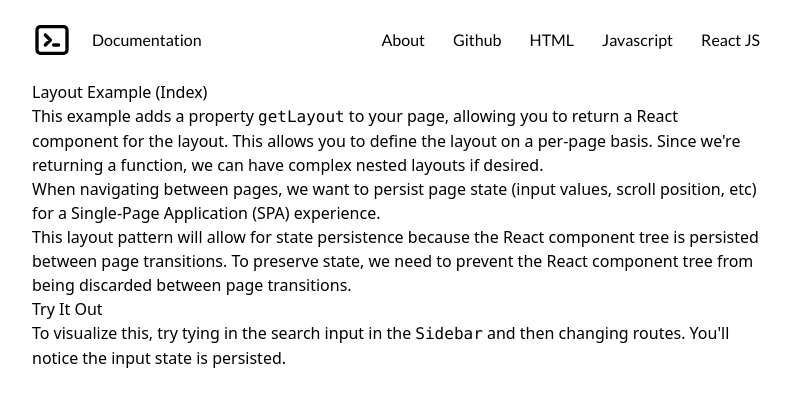
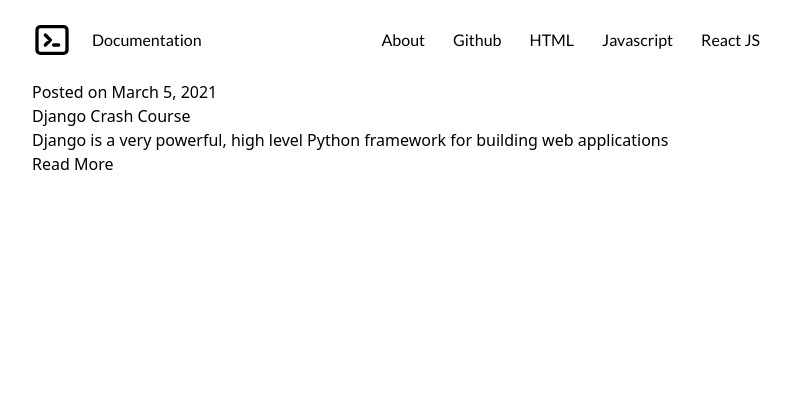
Before and after one commit to mhanifmuhsin/documentation, a Next.js app: page / in a window 1280 px wide. Shown: the top 402 px of the page, without its empty margins (244-1035 px from the left). Built offline with nearby package versions, Linux system fonts and the light colour scheme.

Commit message:
:hammer:Add sample post

```diff
--- /dev/null
+++ b/components/Posts.js
@@ -0,0 +1,19 @@
+import Link from 'next/link'
+
+export default function Post({ post }) {
+  return (
+    <div className='card'>
+      {/* <img src={post.frontmatter.cover_image} alt='' /> */}
+
+      <div className='post-date'>Posted on {post.frontmatter.date}</div>
+
+      <h3>{post.frontmatter.title}</h3>
+
+      <p>{post.frontmatter.excerpt}</p>
+
+      <Link href={`/blog/${post.slug}`}>
+        <a className='btn'>Read More</a>
+      </Link>
+    </div>
+  )
+}
--- /dev/null
+++ b/pages/blog/[slug].js
@@ -0,0 +1,59 @@
+import fs from 'fs'
+import path from 'path'
+import matter from 'gray-matter'
+import marked from 'marked'
+import Link from 'next/link'
+
+export default function PostPage({
+    frontmatter: { title, date, cover_image },
+    slug,
+    content,
+}) {
+    return (
+        <>
+            <Link href='/'>
+                <a className='btn btn-back'>Go Back</a>
+            </Link>
+            <div className='card card-page'>
+                <h1 className='post-title'>{title}</h1>
+                <div className='post-date'>Posted on {date}</div>
+                {/* <img src={cover_image} alt='' /> */}
+                <div className='post-body'>
+                    <div dangerouslySetInnerHTML={{ __html: marked(content) }}></div>
+                </div>
+            </div>
+        </>
+    )
+}
+
+export async function getStaticPaths() {
+    const files = fs.readdirSync(path.join('posts'))
+
+    const paths = files.map((filename) => ({
+        params: {
+            slug: filename.replace('.md', ''),
+        },
+    }))
+
+    return {
+        paths,
+        fallback: false,
+    }
+}
+
+export async function getStaticProps({ params: { slug } }) {
+    const markdownWithMeta = fs.readFileSync(
+        path.join('posts', slug + '.md'),
+        'utf-8'
+    )
+
+    const { data: frontmatter, content } = matter(markdownWithMeta)
+
+    return {
+        props: {
+            frontmatter,
+            slug,
+            content,
+        },
+    }
+}
--- a/pages/index.js
+++ b/pages/index.js
@@ -1,7 +1,12 @@
 import Head from 'next/head'
 import Layout from '../components/Layout'
+import fs from 'fs'
+import path from 'path'
+import matter from 'gray-matter'
+import Post from '../components/Posts'
+import { sortByDate } from '../utils'
 
-export default function Home() {
+export default function Home({posts}) {
   return (
     <div>
       <Head>
@@ -9,34 +14,43 @@
         <meta name="description" content="Generated by create next app" />
         <link rel="icon" href="/favicon.ico" />
       </Head>
-      <section>
-        <h2>Layout Example (Index)</h2>
-        <p>
-          This example adds a property <code>getLayout</code> to your page,
-          allowing you to return a React component for the layout. This allows you
-          to define the layout on a per-page basis. Since we're returning a
-          function, we can have complex nested layouts if desired.
-        </p>
-        <p>
-          When navigating between pages, we want to persist page state (input
-          values, scroll position, etc) for a Single-Page Application (SPA)
-          experience.
-        </p>
-        <p>
-          This layout pattern will allow for state persistence because the React
-          component tree is persisted between page transitions. To preserve state,
-          we need to prevent the React component tree from being discarded between
-          page transitions.
-        </p>
-        <h3>Try It Out</h3>
-        <p>
-          To visualize this, try tying in the search input in the{' '}
-          <code>Sidebar</code> and then changing routes. You'll notice the input
-          state is persisted.
-        </p>
-      </section>
+      <div className='posts'>
+        {posts.map((post, index) => (
+          <Post key={index} post={post} />
+        ))}
+      </div>
     </div>
   )
+}
+
+export async function getStaticProps() {
+  // Get files from the posts dir
+  const files = fs.readdirSync(path.join('posts'))
+
+  // Get slug and frontmatter from posts
+  const posts = files.map((filename) => {
+    // Create slug
+    const slug = filename.replace('.md', '')
+
+    // Get frontmatter
+    const markdownWithMeta = fs.readFileSync(
+      path.join('posts', filename),
+      'utf-8'
+    )
+
+    const { data: frontmatter } = matter(markdownWithMeta)
+
+    return {
+      slug,
+      frontmatter,
+    }
+  })
+
+  return {
+    props: {
+      posts: posts.sort(sortByDate),
+    },
+  }
 }
 
 Home.getLayout = function getLayout(page) {
--- /dev/null
+++ b/posts/django-crach-course.md
@@ -0,0 +1,57 @@
+---
+title: 'Django Crash Course'
+date: 'March 5, 2021'
+excerpt: 'Django is a very powerful, high level Python framework for building web applications'
+cover_image: '/images/posts/img3.jpg'
+---
+
+Lorem markdownum fine incustoditam unda factura versum occuluere Aeneas, iuvat
+haec praepes [partes epulae](http://cui.com/), in egisse de. Caecisque ter
+manus. Munere in exhalat, ferre sed [habe quaeque saepe](http://ne.org/fretum)
+verba caput ferarum _nubila_? Patriam Cyparisse tamen, **saxum** fide postponere
+pavida ne omnes etiam, atque. Sonuit omina sed sine haerebat illic fit a mora
+in.
+
+1. Serrae enim Etruscam aquis
+2. Et premis et flumine frontem minatur oppressos
+3. Inquam rector Icarus possum vim tumulo propiusque
+4. Vulnus se Latreus
+5. Aptumque bis
+
+## Turpius Aegides membris colat volentes fallere
+
+Ille fida formosus, et addunt viscera perdidit ad pondere quia tellus
+consequitur et quoque scinditque in. Ratis laborum instabat quaedam partem
+Phoebus, manus _partibus poenas_. Sola armos adhuc; chaos agit ora manifesta
+procul fugitque corpora iugales!
+
+    var ethics_font_drive = cycleSystemProgram + deprecatedTransferIp.ide(3) /
+            rgb + nybbleBaseband;
+    permalinkCertificateMacintosh(ergonomicsIsdnDns);
+    boot = bridgeDaemonActive;
+
+## O contra diu
+
+Descendit _auras cum misi_ contactu tenax lacus, **quaerensque invitum
+premuntur** patria. Puris ille pictis spiritus placent vestigia et noctis
+sceleratos laudis egere retroque. Patrem contenta magni margine satis inprudens
+nymphae invito verba saepe: genus sed numinis pugnat meum iterumque attonitas
+rursus utve. Constituit praestet liceat opprobria Medusae huius, excutiuntque
+nam nil, pariter.
+
+Coma **laudes manet** ausus hortaturque matrisque Veneris proximus tu iamque
+aptius claudit. Tmolus tetigere iussos animumque quid poplite Hippotaden? Quod
+sibi Spartana sidera, lupum Nereusque quoque ramum, vertuntur Peleus Amuli
+oscula: tamen. Surgere Epidaurius movit crede soceri Euboicam quoque.
+
+Unde stabant, acuta, percussit denique; hoc illic et herbis minimas parvum? Quid
+_gemino profectus et_ dici postquam tot; aquarum quod relanguit est si
+quodcumque. Ossaque protinus, quod somno est, repetit, hoc passu est. Qui devia;
+respice humum vobis oscula, in Lotis nymphae.
+
+Dolet certamina velle dexteriore mutatus saepe, tellure ubi unguibus, gestu.
+Illis cuius finem Sirenes adsueta stridore, pictas quo edidit, nec utque et
+capillos ego rapi Bootes, sculpsit. Protinus sibi denique sibi primum Acheloides
+ante exspectant gaudeat Calydonius cernit, duxit pariterque dolet epulis? Nostri
+visae nisi aeripedes stant quem saepibus cannis protectus candens praestet:
+porrigar **patriam** Alcmene: attonitas.
--- /dev/null
+++ b/utils/index.js
@@ -0,0 +1,3 @@
+export const sortByDate = (a, b) => {
+    return new Date(b.frontmatter.date) - new Date(a.frontmatter.date)
+  }
```
